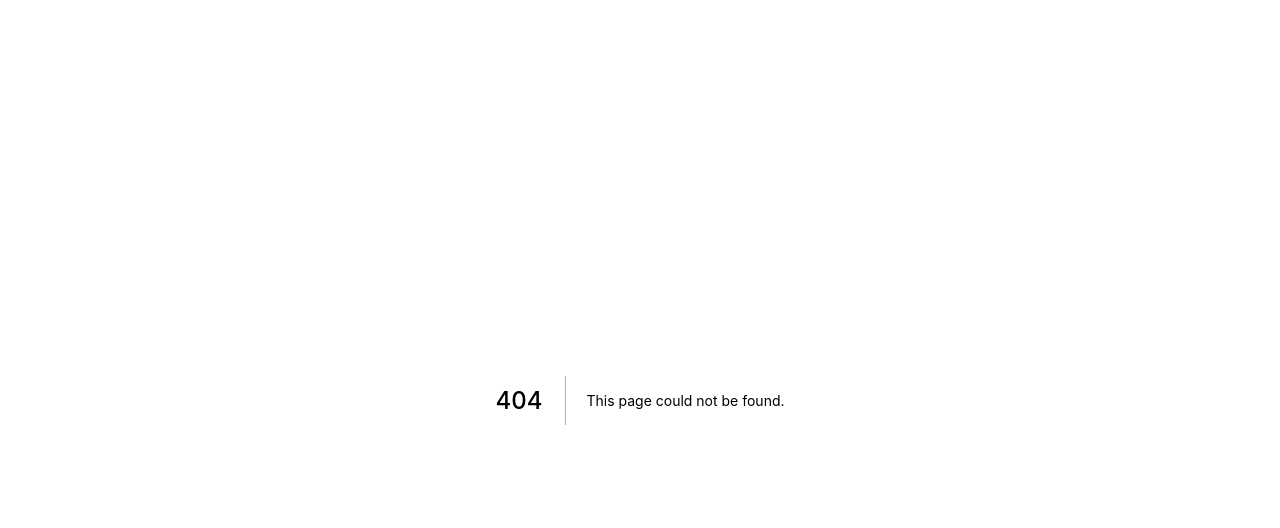
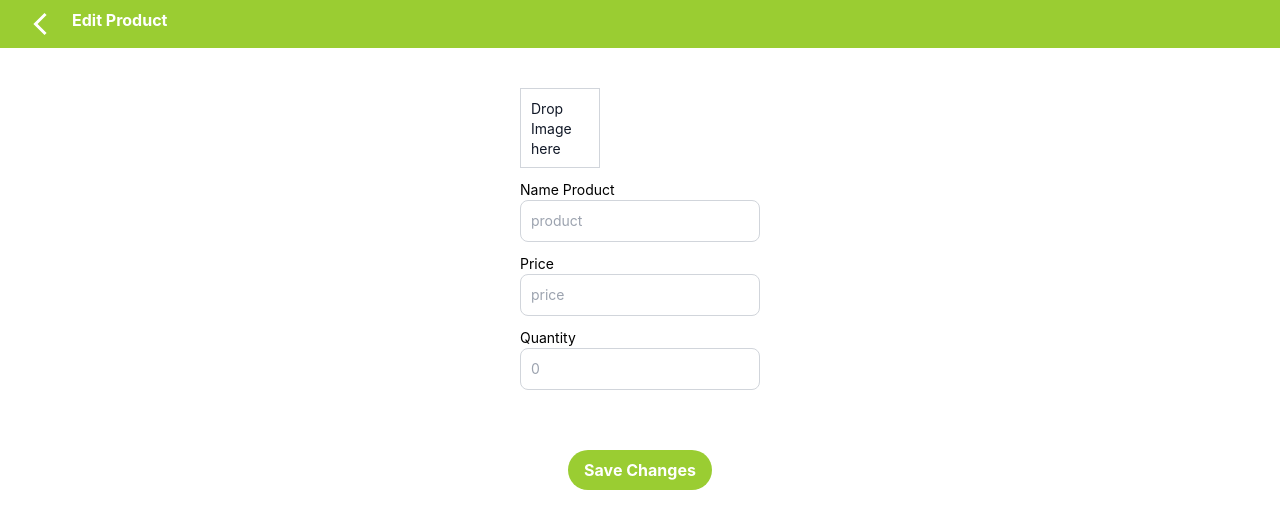
Before and after one commit to tawakalmit/mercat-app, a Next.js app: page /editproduct in a window 1280 px wide. Before the commit this address had no page. Shown: the top 528 px of the page. Built offline with nearby package versions, Linux system fonts and the light colour scheme.

Commit message:
Add & Edit Product

```diff
--- /dev/null
+++ b/components/DropZone.jsx
@@ -0,0 +1,23 @@
+import React from "react";
+import { useDropzone } from "react-dropzone";
+
+function Dropzone(props) {
+  const { getRootProps, getInputProps, isDragActive, isDragAccept, isDragReject } = useDropzone({
+    accept: {
+      "image/jpeg": [".jpeg", ".png"],
+    },
+  });
+
+  return (
+    <div className="border border-gray-300 text-gray-900 text-sm w-20 h-20 p-2.5 mb-3">
+      <div {...getRootProps({ className: "dropzone" })}>
+        <input {...getInputProps()} />
+        {isDragAccept && <p>All files will be accepted</p>}
+        {isDragReject && <p>Some files will be rejected</p>}
+        {!isDragActive && <p>Drop Image here</p>}
+      </div>
+    </div>
+  );
+}
+
+export default Dropzone;
--- /dev/null
+++ b/components/NavBack.jsx
@@ -0,0 +1,11 @@
+import { IoChevronBackSharp } from "react-icons/io5";
+
+const NavBack = () => {
+  return (
+    <div className="w-full h-none bg-[#9ACD32] flex p-2">
+      <IoChevronBackSharp className="h-8 w-auto justify-center ml-4 text-white" />
+      <p className="flex sm:justify-center text-white font-bold ml-4">Add Product </p>
+    </div>
+  );
+};
+export default NavBack;
--- /dev/null
+++ b/components/NavBack1.jsx
@@ -0,0 +1,11 @@
+import { IoChevronBackSharp } from "react-icons/io5";
+
+const NavBack1 = () => {
+  return (
+    <div className="w-full h-none bg-[#9ACD32] flex p-2">
+      <IoChevronBackSharp className="h-8 w-auto justify-center ml-4 text-white" />
+      <p className="flex sm:justify-center text-white font-bold ml-4">Edit Product </p>
+    </div>
+  );
+};
+export default NavBack1;
--- a/package.json
+++ b/package.json
@@ -9,10 +9,14 @@
     "lint": "next lint"
   },
   "dependencies": {
+    "@mantine/core": "^5.0.2",
+    "@mantine/dropzone": "^5.0.2",
+    "@mantine/hooks": "^5.0.2",
     "axios": "^0.27.2",
-    "next": "12.2.3",
+    "next": "^12.2.3",
     "react": "18.2.0",
     "react-dom": "18.2.0",
+    "react-dropzone": "^14.2.2",
     "react-icons": "^4.4.0",
     "react-redux": "^8.0.2",
     "redux": "^4.2.0"
--- /dev/null
+++ b/pages/addproduct.js
@@ -0,0 +1,28 @@
+import React from "react";
+import CustomInput from "../components/CustomInput";
+import Button from "../components/Button";
+import Link from "next/link";
+import NavBack from "../components/NavBack";
+import Dropzone from "../components/DropZone";
+
+export default function addproduct() {
+  return (
+    <div>
+      <NavBack />
+      <div className="flex flex-row items-center justify-center mt-10">
+        <form>
+          <Dropzone />
+          <CustomInput ptext="Name Product" id="input-product" type="text" placeholder="product" />
+
+          <CustomInput ptext="Price" id="input-price" type="email" placeholder="price" />
+
+          <CustomInput ptext="Quantity" id="input-quantity" type="text" placeholder="0" />
+
+          <div className="flex flex-row items-center justify-center pt-10">
+            <Button kelas={"bg-[#9ACD32] text-white font-bold py-2 px-4 rounded-full w-50 mt-2 md: rounded w-35"} label="Add Product" />
+          </div>
+        </form>
+      </div>
+    </div>
+  );
+}
--- /dev/null
+++ b/pages/editproduct.js
@@ -0,0 +1,28 @@
+import React from "react";
+import CustomInput from "../components/CustomInput";
+import Button from "../components/Button";
+import Link from "next/link";
+import NavBack1 from "../components/NavBack1";
+import Dropzone from "../components/DropZone";
+
+export default function addproduct() {
+  return (
+    <div>
+      <NavBack1 />
+      <div className="flex flex-row items-center justify-center mt-10">
+        <form>
+          <Dropzone />
+          <CustomInput ptext="Name Product" id="input-product" type="text" placeholder="product" />
+
+          <CustomInput ptext="Price" id="input-price" type="email" placeholder="price" />
+
+          <CustomInput ptext="Quantity" id="input-quantity" type="text" placeholder="0" />
+
+          <div className="flex flex-row items-center justify-center pt-10">
+            <Button kelas={"bg-[#9ACD32] text-white font-bold py-2 px-4 rounded-full w-50 mt-2 md: rounded w-35"} label="Save Changes" />
+          </div>
+        </form>
+      </div>
+    </div>
+  );
+}
```
Also changed, not shown: components/CustomInput.jsx (+11 -11 lines), 1 other file (tests, documents, lock files or other folders).
